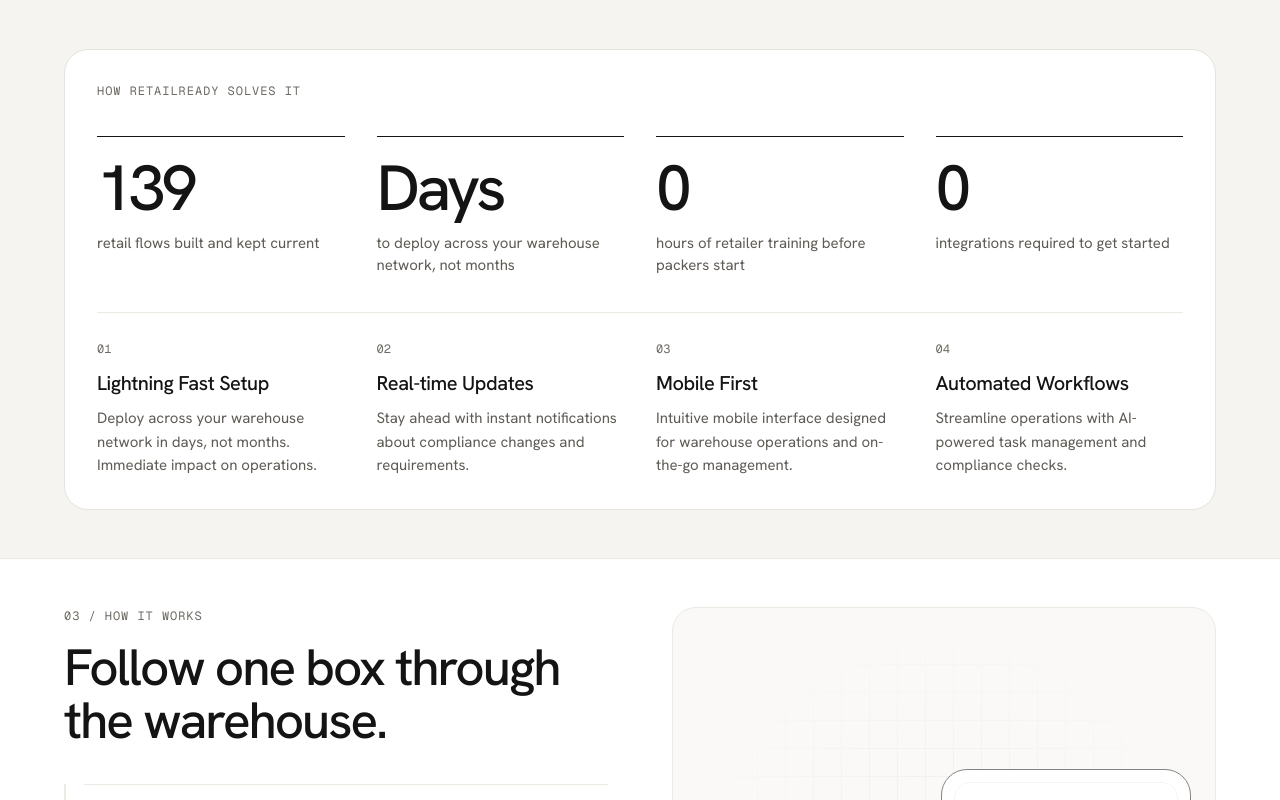
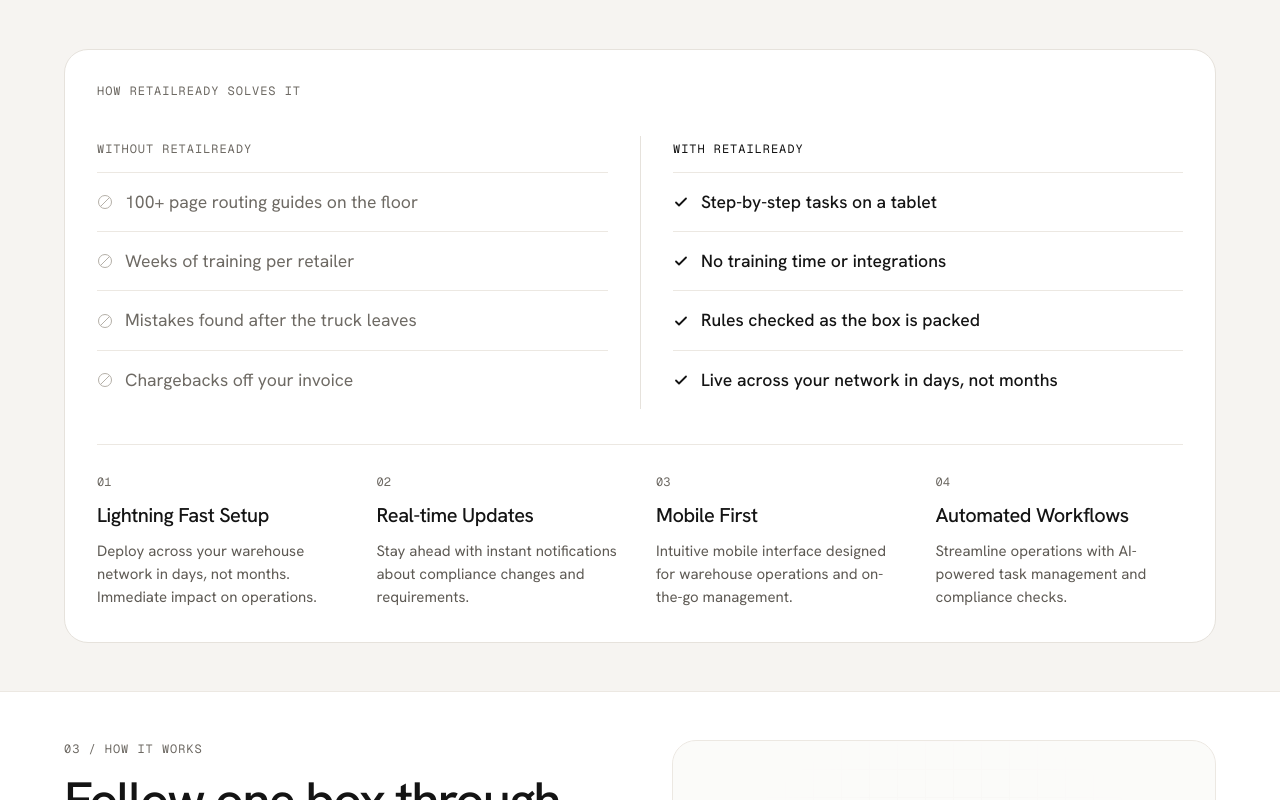
Before and after one commit to ishantgandhi/box-journey, a Next.js app: page / in a window 1280 px wide. Shown: the part 1860-2660 px from the top of the page. Built offline with nearby package versions, Linux system fonts and the light colour scheme.

Commit message:
Before/after comparison in solution card
Co-Authored-By: Claude Opus 5.5 <noreply@anthropic.com>

```diff
--- a/src/components/Challenge.tsx
+++ b/src/components/Challenge.tsx
@@ -1,4 +1,6 @@
-import { TOTAL_FLOWS } from "@/data/retailers";
+"use client";
+
+import { useEffect, useRef, useState } from "react";
 import { Stat } from "@/components/Stat";
 import { container, eyebrow, h2Size, mono, padY, statSize } from "@/lib/styles";
 
@@ -9,12 +11,8 @@ const problems = [
   ["2x", "the labor to process each of those orders"],
 ];
 
-const solutions = [
-  [String(TOTAL_FLOWS), "retail flows built and kept current"],
-  ["Days", "to deploy across your warehouse network, not months"],
-  ["0", "hours of retailer training before packers start"],
-  ["0", "integrations required to get started"],
-];
+const without = ["100+ page routing guides on the floor", "Weeks of training per retailer", "Mistakes found after the truck leaves", "Chargebacks off your invoice"];
+const withRR = ["Step-by-step tasks on a tablet", "No training time or integrations", "Rules checked as the box is packed", "Live across your network in days, not months"];
 
 const features = [
   ["Lightning Fast Setup", "Deploy across your warehouse network in days, not months. Immediate impact on operations."],
@@ -25,7 +23,21 @@ const features = [
 
 const grid = (min: number) => ({ display: "grid", gridTemplateColumns: `repeat(auto-fit, minmax(min(${min}px, 100%), 1fr))` });
 
+const colHead = { ...mono, fontSize: 12, textTransform: "uppercase", letterSpacing: "0.08em" } as const;
+const row = { display: "flex", gap: 12, padding: "clamp(12px, 2vh, 18px) 0", borderTop: "1px solid var(--line)", fontSize: "clamp(15px, 2.2vh, 18px)", lineHeight: 1.5 } as const;
+// Centers a 16px icon on the first line of text
+const icon = { flexShrink: 0, marginTop: "calc((1.5em - 16px) / 2)" };
+
 export function Challenge() {
+  // Right-column rows animate in once, the first time the comparison scrolls into view
+  const withCol = useRef<HTMLDivElement>(null);
+  const [seen, setSeen] = useState(false);
+  useEffect(() => {
+    const io = new IntersectionObserver(([e]) => e.isIntersecting && (setSeen(true), io.disconnect()), { threshold: 0.3 });
+    io.observe(withCol.current!);
+    return () => io.disconnect();
+  }, []);
+
   return (
     <section id="challenge" style={{ scrollMarginTop: 64 }}>
       <div style={{ ...container, padding: `${padY} 24px`, display: "flex", flexDirection: "column", gap: "clamp(24px, 6vh, 56px)" }}>
@@ -38,8 +50,38 @@ export function Challenge() {
         </div>
         <div style={{ display: "flex", flexDirection: "column", gap: "clamp(20px, 4.4vh, 40px)", padding: "clamp(24px, 4vh, 40px)", borderRadius: 24, background: "#FFFFFF", border: "1px solid var(--border)" }}>
           <span style={eyebrow}>How RetailReady solves it</span>
-          <div style={{ ...grid(220), gap: 32 }}>
-            {solutions.map(([v, l]) => <Stat key={l} value={v} label={l} size={statSize} />)}
+          <div className="grid md:grid-cols-2">
+            <div className="pb-6 md:pr-8 md:pb-0">
+              <span style={{ ...colHead, color: "var(--muted)" }}>Without RetailReady</span>
+              <ul style={{ listStyle: "none", margin: "12px 0 0", padding: 0 }}>
+                {without.map((t) => (
+                  <li key={t} style={{ ...row, color: "var(--muted)" }}>
+                    <svg width="16" height="16" viewBox="0 0 16 16" fill="none" aria-hidden="true" style={icon}>
+                      <circle cx="8" cy="8" r="6.5" stroke="#B5B0A8" />
+                      <path d="M3.5 12.5l9-9" stroke="#B5B0A8" />
+                    </svg>
+                    {t}
+                  </li>
+                ))}
+              </ul>
+            </div>
+            <div ref={withCol} className="border-t border-[#E6E2DC] pt-6 md:border-t-0 md:border-l md:pt-0 md:pl-8">
+              <span style={{ ...colHead, color: "#141414" }}>With RetailReady</span>
+              <ul style={{ listStyle: "none", margin: "12px 0 0", padding: 0 }}>
+                {withRR.map((t, i) => (
+                  <li
+                    key={t}
+                    className="transition-[opacity,transform] duration-500 ease-out motion-reduce:!transform-none motion-reduce:!opacity-100 motion-reduce:transition-none"
+                    style={{ ...row, color: "#141414", fontWeight: 500, opacity: seen ? 1 : 0, transform: seen ? "none" : "translateY(8px)", transitionDelay: `${i * 60}ms` }}
+                  >
+                    <svg width="16" height="16" viewBox="0 0 16 16" fill="none" aria-hidden="true" style={icon}>
+                      <path d="M3 8.5l3 3 7-7" stroke="#141414" strokeWidth="1.8" strokeLinecap="round" strokeLinejoin="round" />
+                    </svg>
+                    {t}
+                  </li>
+                ))}
+              </ul>
+            </div>
           </div>
           <div style={{ ...grid(220), gap: "clamp(20px, 4vh, 32px) 32px", paddingTop: "clamp(18px, 3.4vh, 32px)", borderTop: "1px solid var(--line)" }}>
             {features.map(([t, d], i) => (
```
